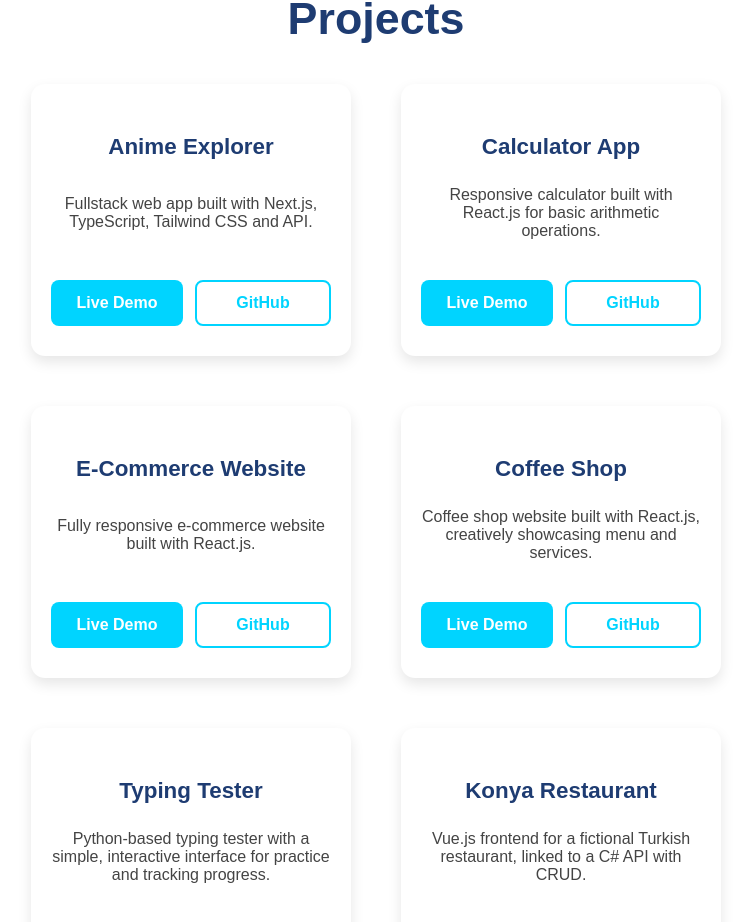
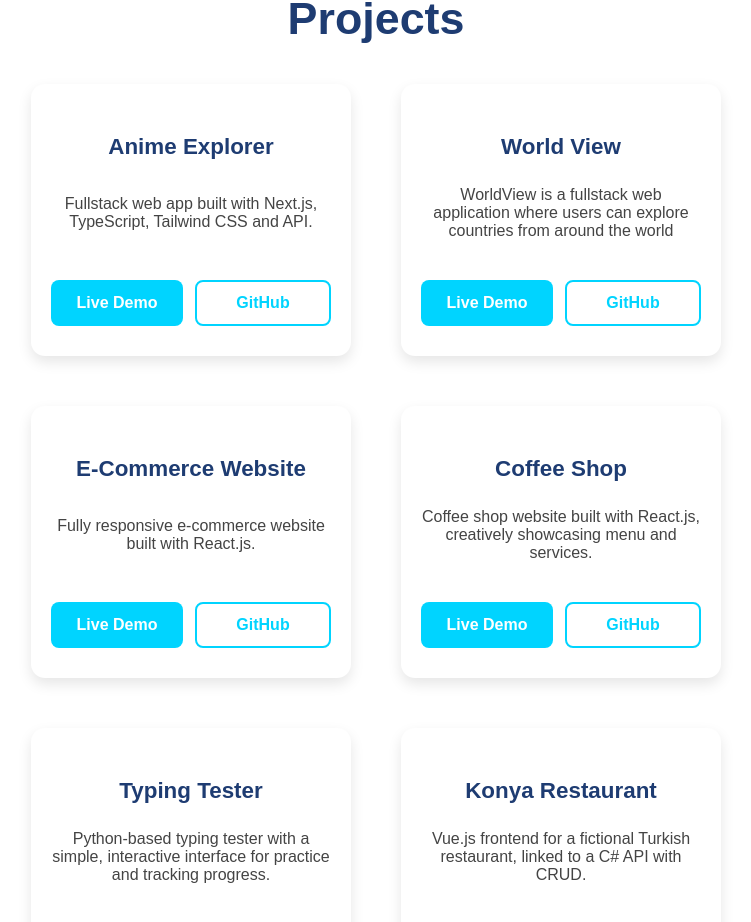
Before and after one commit to hamzas4011/personal-website, a React (Vite) app: page / in a window 1280 px wide. Shown: the part 2587-3509 px from the top of the page, without its empty margins (264-1015 px from the left). Built offline with nearby package versions, Linux system fonts and the light colour scheme.

Commit message:
update project

```diff
--- a/src/projectsData.js
+++ b/src/projectsData.js
@@ -6,8 +6,8 @@ const projects = [
     githubLink: "https://github.com/hamzas4011/anime-search",
   },
   {
-    name: "Calculator App",
-    description: "Responsive calculator built with React.js for basic arithmetic operations.",
+    name: "World View",
+    description: "WorldView is a fullstack web application where users can explore countries from around the world",
     liveLink: "https://calculator-app-two-beta.vercel.app/",
     githubLink: "https://github.com/hamzas4011/calculator-app",
   },
```
